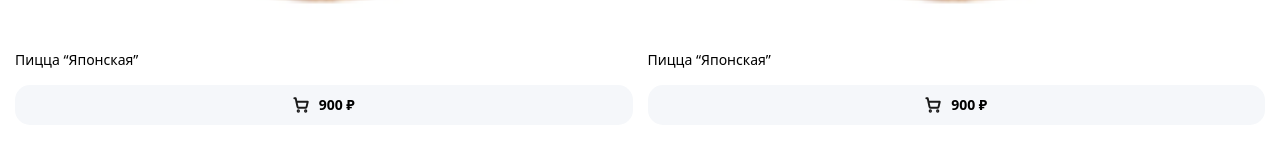
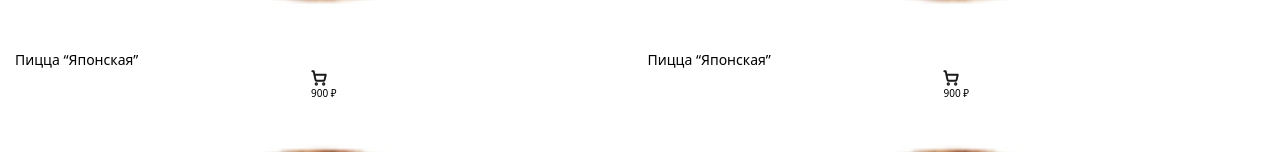
Before and after one commit to ReaGet/sarafan-frontend, a Vue app: page / in a window 1280 px wide. Shown: the part 693-845 px from the top of the page. Built offline with nearby package versions, Linux system fonts and the light colour scheme.

Commit message:
feat: change components name. add base icon component

```diff
--- a/package.json
+++ b/package.json
@@ -18,6 +18,7 @@
     "autoprefixer": "^10.4.20",
     "clsx": "^2.1.1",
     "postcss": "^8.4.47",
+    "sass-embedded": "^1.80.4",
     "tailwind-merge": "^2.5.4",
     "tailwindcss": "^3.4.14",
     "typescript": "~5.6.2",
--- a/src/components/productCard.vue
+++ b/src/components/ProductCard.vue
@@ -2,13 +2,17 @@
     <div class="product-card">
         <div class="product-img" style="background-image: url('src/assets/product-image.png')"></div>
         <p class="product-title">Пицца “Японская”</p>
-        <a href="" class="buy-btn">
-            <img src="/src/assets/buy-icon.svg" class="buy-btn-icon" />
-            <div class="buy-btn-text">900 ₽</div>
-        </a>
+        <Button class-name="gap-4 text-black text-[1.4rem] font-bold">
+            <CartIcon color="var(--black)" />
+            900 ₽
+        </Button>
     </div>
 </template>
 
+<script setup lang="ts">
+import CartIcon from './icons/CartIcon.vue';
+import Button from './ui/Button.vue'
+</script>
 
 <style lang="scss" scoped>
 .product-card {
--- a/src/components/productsTile.vue
+++ b/src/components/ProductsTile.vue
@@ -10,7 +10,7 @@
 </template>
 
 <script setup lang="ts">
-import ProductCard from './productCard.vue'
+import ProductCard from './ProductCard.vue'
 
 
 </script>
--- a/src/components/sellerTop.vue
+++ b/src/components/SellerTop.vue
@@ -5,10 +5,10 @@
                 <img src="/src/assets/seller-avatar.jpg" alt="seller-avatar" class="seller-avatar">
                 <h2 class="seller-name">Владимир IT</h2>
             </div>
+
             <a href="" class="link-item">
 
             </a>
-
         </div>
     </div>
 </template>
--- /dev/null
+++ b/src/components/icons/BaseIcon.vue
@@ -0,0 +1,19 @@
+<template>
+  <svg :width="width" :height="height" :viewBox="viewBox" fill="none" xmlns="http://www.w3.org/2000/svg">
+    <slot />
+  </svg>
+</template>
+
+<script setup lang="ts">
+import { IconProps } from '../../types/icon';
+
+withDefaults(defineProps<IconProps>(), {
+  width: 24,
+  height: 24,
+  viewBox: '0 0 24 24',
+})
+</script>
+
+<style lang="scss" scoped>
+
+</style>
--- /dev/null
+++ b/src/components/icons/CartIcon.vue
@@ -0,0 +1,18 @@
+<template>
+  <BaseIcon v-bind="props">
+    <path d="M5.33317 14.6667C5.70136 14.6667 5.99984 14.3682 5.99984 14C5.99984 13.6319 5.70136 13.3334 5.33317 13.3334C4.96498 13.3334 4.6665 13.6319 4.6665 14C4.6665 14.3682 4.96498 14.6667 5.33317 14.6667Z" :stroke="color" stroke-width="2" stroke-linecap="round" stroke-linejoin="round"/>
+    <path d="M12.6667 14.6667C13.0349 14.6667 13.3333 14.3682 13.3333 14C13.3333 13.6319 13.0349 13.3334 12.6667 13.3334C12.2985 13.3334 12 13.6319 12 14C12 14.3682 12.2985 14.6667 12.6667 14.6667Z" :stroke="color" stroke-width="2" stroke-linecap="round" stroke-linejoin="round"/>
+    <path d="M1.3667 1.3667H2.70003L4.47337 9.6467C4.53842 9.94994 4.70715 10.221 4.95051 10.4133C5.19387 10.6055 5.49664 10.7069 5.8067 10.7H12.3267C12.6301 10.6995 12.9244 10.5956 13.1607 10.4053C13.3971 10.215 13.5615 9.94972 13.6267 9.65336L14.7267 4.70003H3.41337" :stroke="color" stroke-width="2" stroke-linecap="round" stroke-linejoin="round"/>
+  </BaseIcon>
+</template>
+
+<script setup lang="ts">
+import BaseIcon from './BaseIcon.vue';
+import { IconProps } from '../../types/icon';
+
+const props = withDefaults(defineProps<IconProps>(), {
+  height: 16,
+  width: 16,
+  viewBox: '0 0 16 16'
+})
+</script>
--- /dev/null
+++ b/src/components/ui/Button.vue
@@ -0,0 +1,25 @@
+<template>
+  <button :class="cn(
+    'flex items-center justify-center h-16 w-full px-6 rounded-3xl bg-gray',
+    className,
+    {
+      'pointer-events-none': disabled
+    }
+  )">
+    <slot />
+  </button>
+</template>
+
+<script setup lang="ts">
+import { cn } from '../../lib/cn';
+
+defineProps<{
+  className?: string
+  disabled?: boolean
+}>()
+
+</script>
+
+<style lang="scss" scoped>
+
+</style>
--- a/src/main.ts
+++ b/src/main.ts
@@ -2,7 +2,7 @@ import { createApp } from 'vue'
 import './style.css'
 import { createPinia } from 'pinia'
 import { router } from './lib/router'
-import App from './app.vue'
+import App from './App.vue'
 
 const app = createApp(App)
 const pinia = createPinia()
--- /dev/null
+++ b/src/types/icon.ts
@@ -0,0 +1,6 @@
+export type IconProps = {
+  width?: number
+  height?: number
+  color?: string
+  viewBox?: string
+}
```
Also changed, not shown: src/pages/home-page.vue (+4 -4 lines), src/components/Navigation.vue (renamed from src/components/navigation.vue), src/components/Search.vue (renamed from src/components/search.vue), 2 other files (tests, documents, lock files or other folders).
